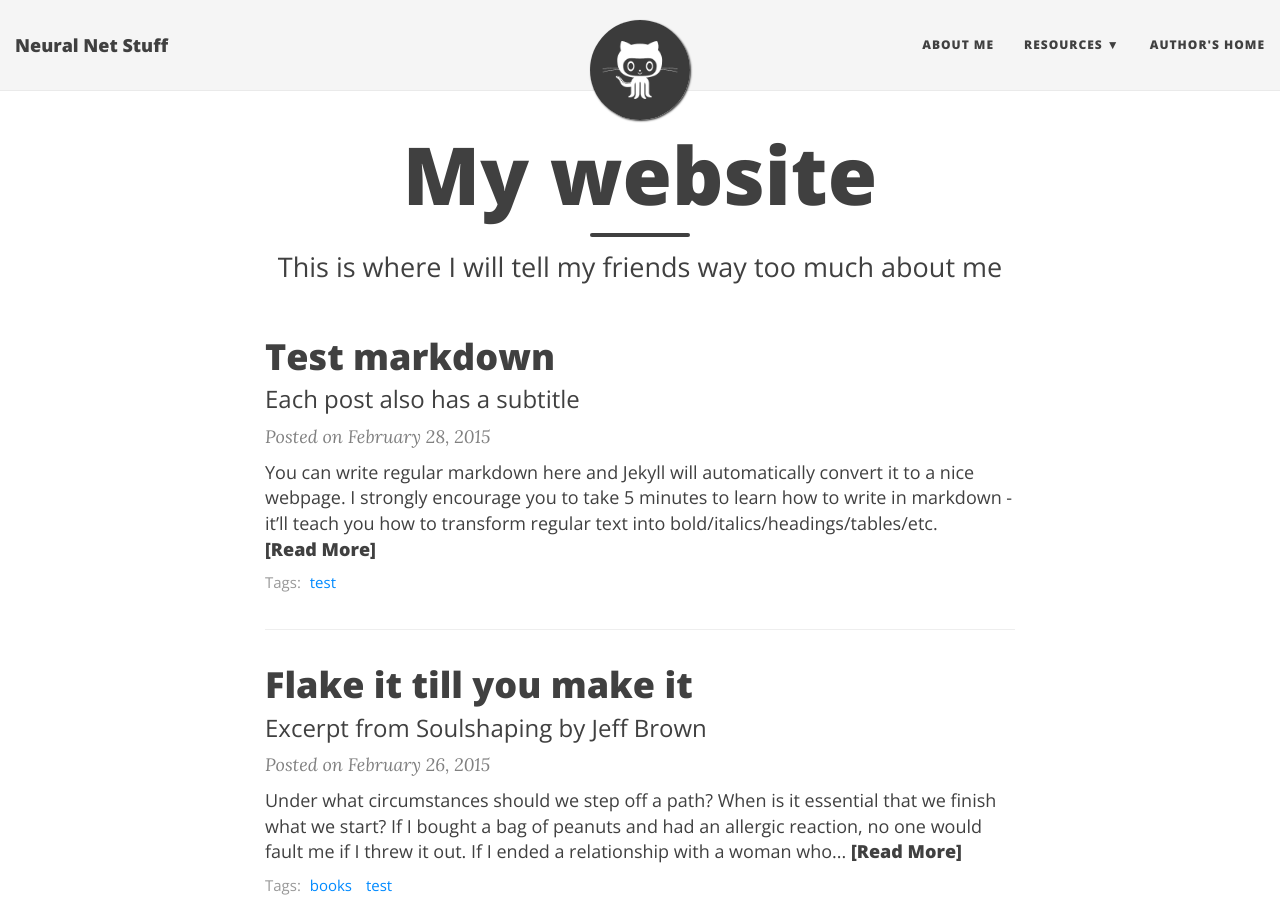
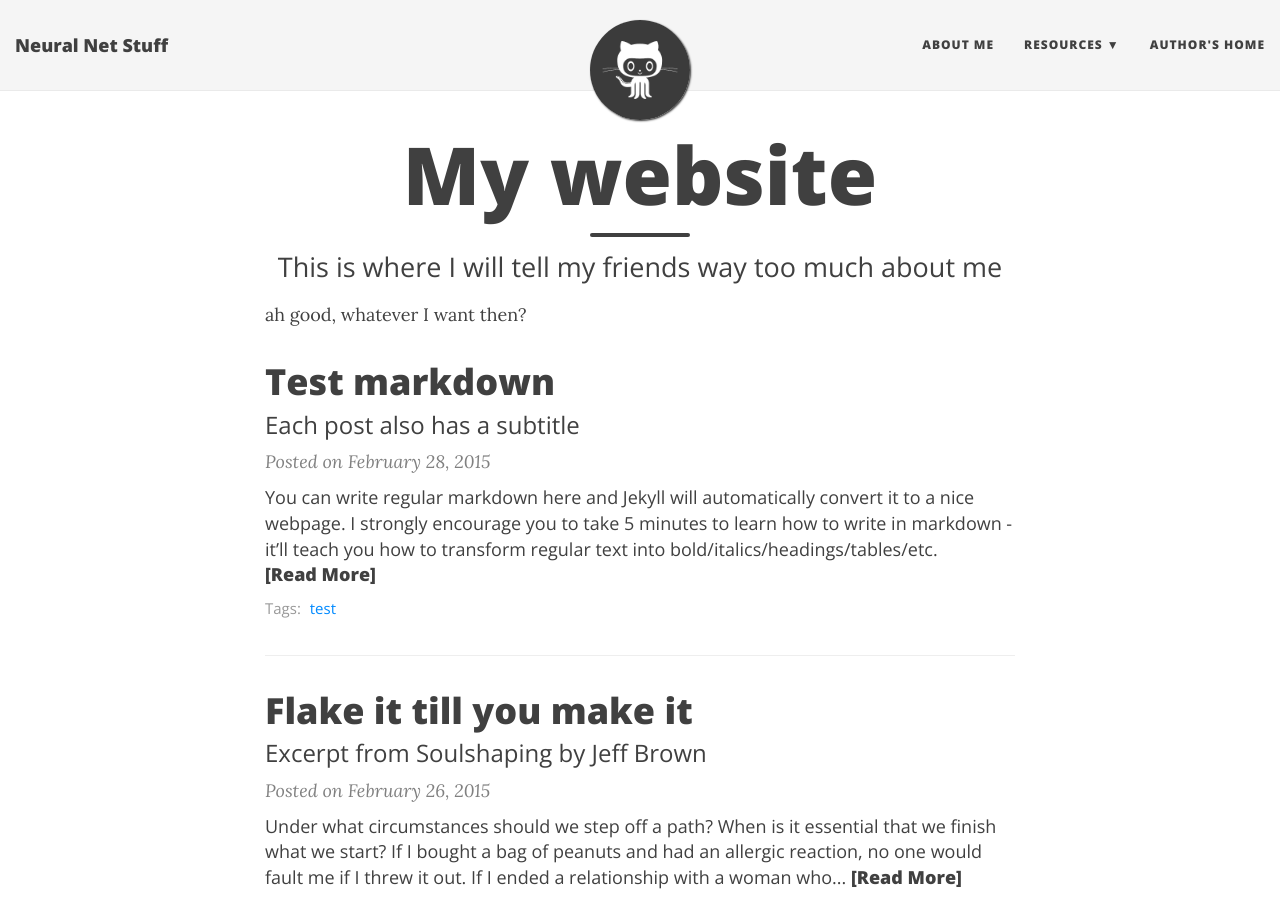
Before and after one commit to gdoteof/neuralnet_stuff, a Jekyll site: the page built from index.html, in a window 1280 px wide and 900 px high. Built offline with Jekyll 4.4.1, drawn with Linux system fonts in a browser that asks for light colours; nearby versions of some CDN libraries; the list of posts is cut into pages by our own code.

Commit message:
testing123

```diff
--- a/index.html
+++ b/index.html
@@ -4,6 +4,10 @@ title: My website
 subtitle: This is where I will tell my friends way too much about me
 use-site-title: true
 ---
+
+<div>
+  ah good, whatever I want then?
+</div>
 
 <div class="posts-list">
   {% for post in paginator.posts %}
```
